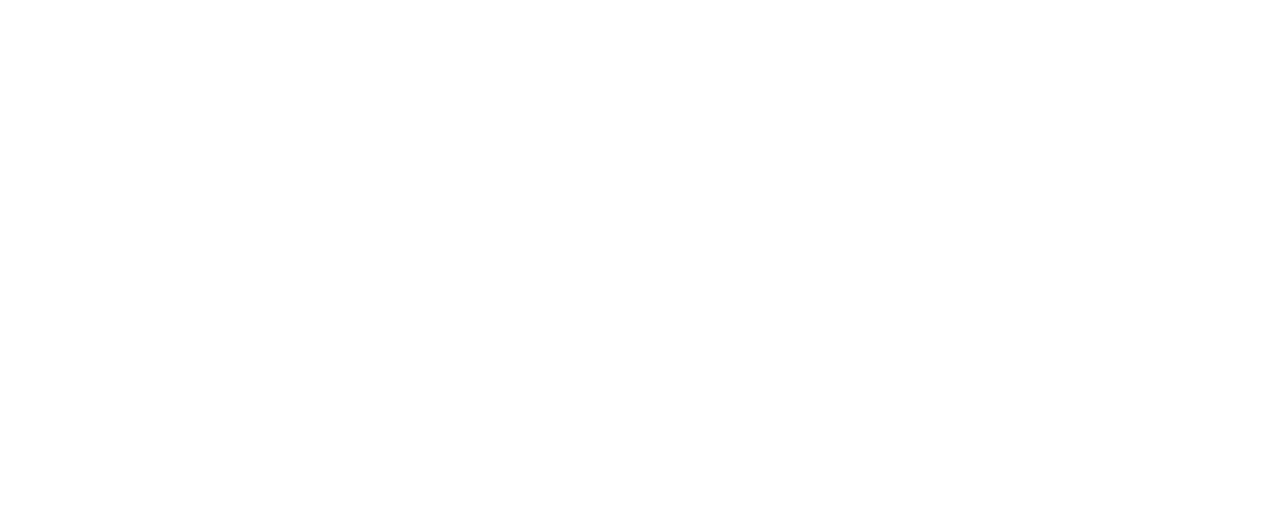
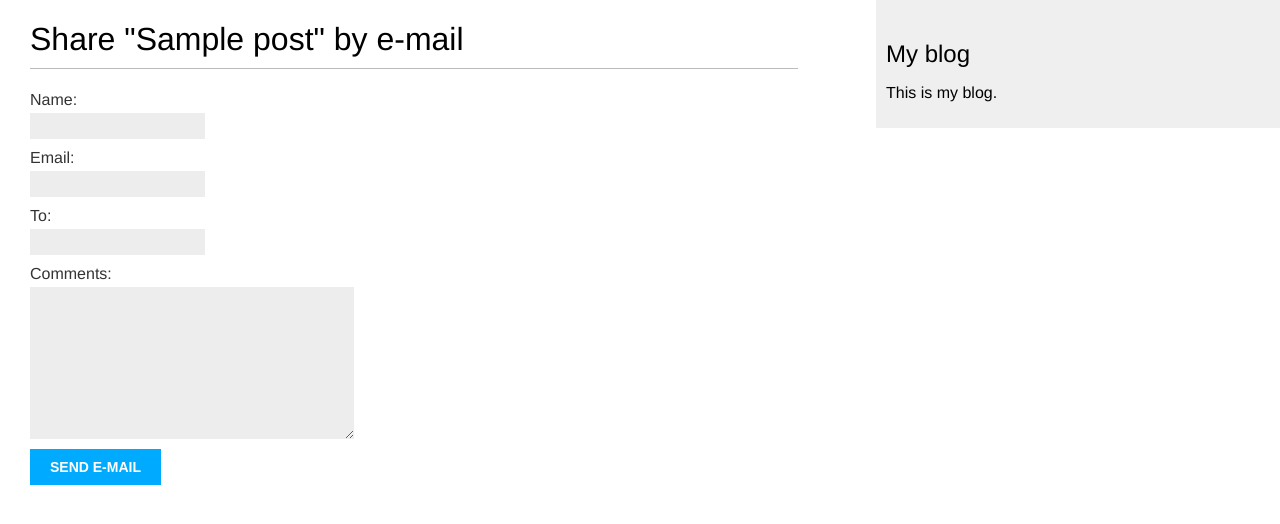
Before and after one commit to princewilling/blog-app, a Django app: page /blog/1/share/ in a window 1280 px wide. Before the commit the part shown is empty. Shown: the top 524 px of the page. Run offline with Django 4.2, Linux system fonts and the light colour scheme; tables that the repository leaves empty hold one stand-in row (values such as "Sample post").

Commit message:
rendering email form in template

```diff
--- a/blog/templates/blog/post/detail.html
+++ b/blog/templates/blog/post/detail.html
@@ -8,4 +8,9 @@
    Published {{ post.publish }} by {{ post.author }}
 </p>
 {{ post.body|linebreaks }}
+<p>
+   <a href="{% url 'blog:post_share' post.id %}">
+      Share this post
+   </a>
+</p>
 {% endblock %}
--- a/blog/templates/blog/post/share.html
+++ b/blog/templates/blog/post/share.html
@@ -0,0 +1,17 @@
+{% extends "blog/base.html" %}
+{% block title %}Share a post{% endblock %}
+{% block content %}
+{% if sent %}
+<h1>E-mail successfully sent</h1>
+<p>
+    "{{ post.title }}" was successfully sent to {{ form.cleaned_data.to }}.
+</p>
+{% else %}
+<h1>Share "{{ post.title }}" by e-mail</h1>
+<form method="post">
+    {{ form.as_p }}
+    {% csrf_token %}
+    <input type="submit" value="Send e-mail">
+</form>
+{% endif %}
+{% endblock %}
--- a/templates/blog/base.html
+++ b/templates/blog/base.html
@@ -7,7 +7,9 @@
     </head>
     <body>
         <div id="content">
-            {% block content %} {% endblock %}
+            {% block content %}
+
+            {% endblock %}
         </div>
         <div id="sidebar">
             <h2>My blog</h2>
```
